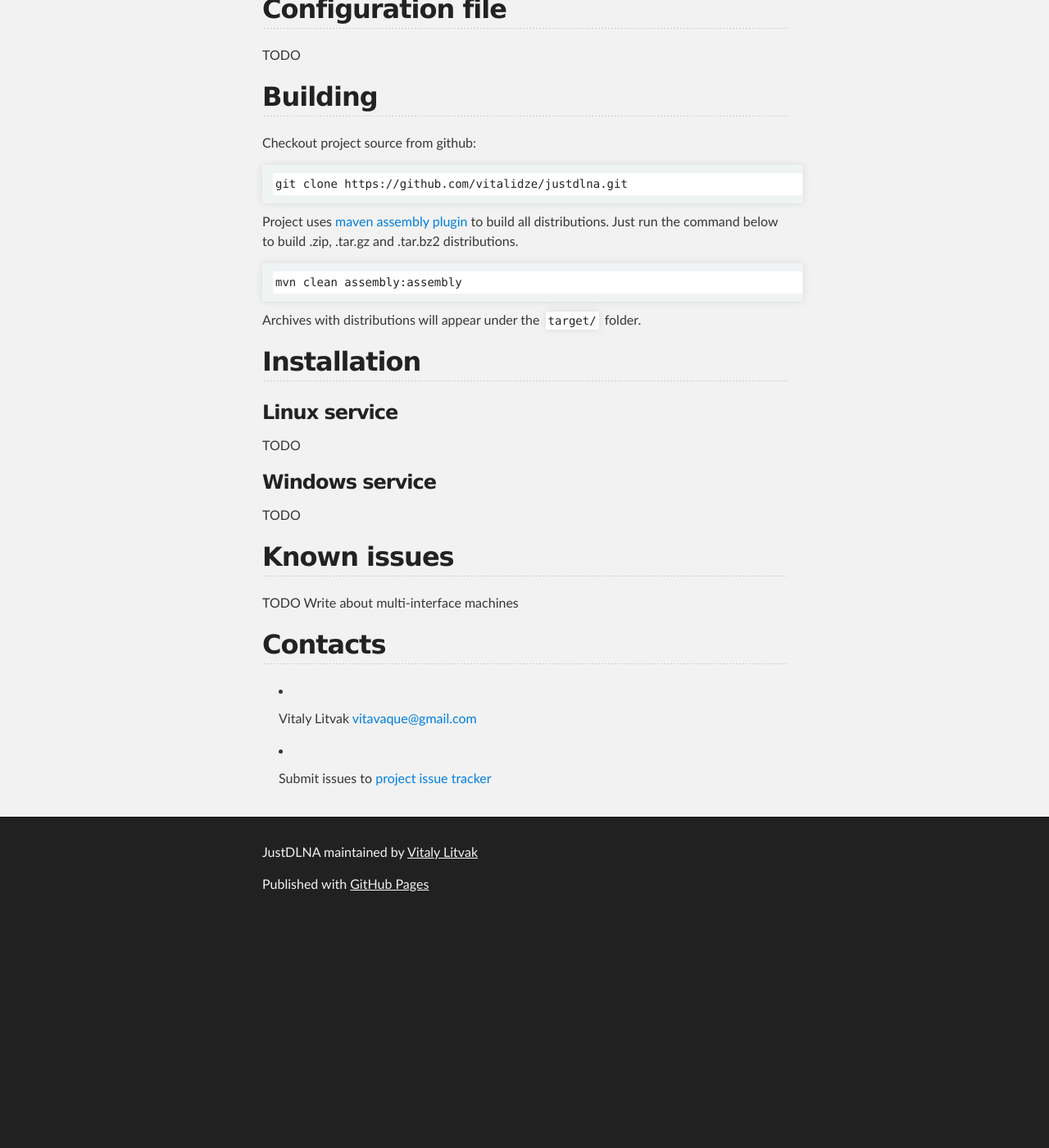
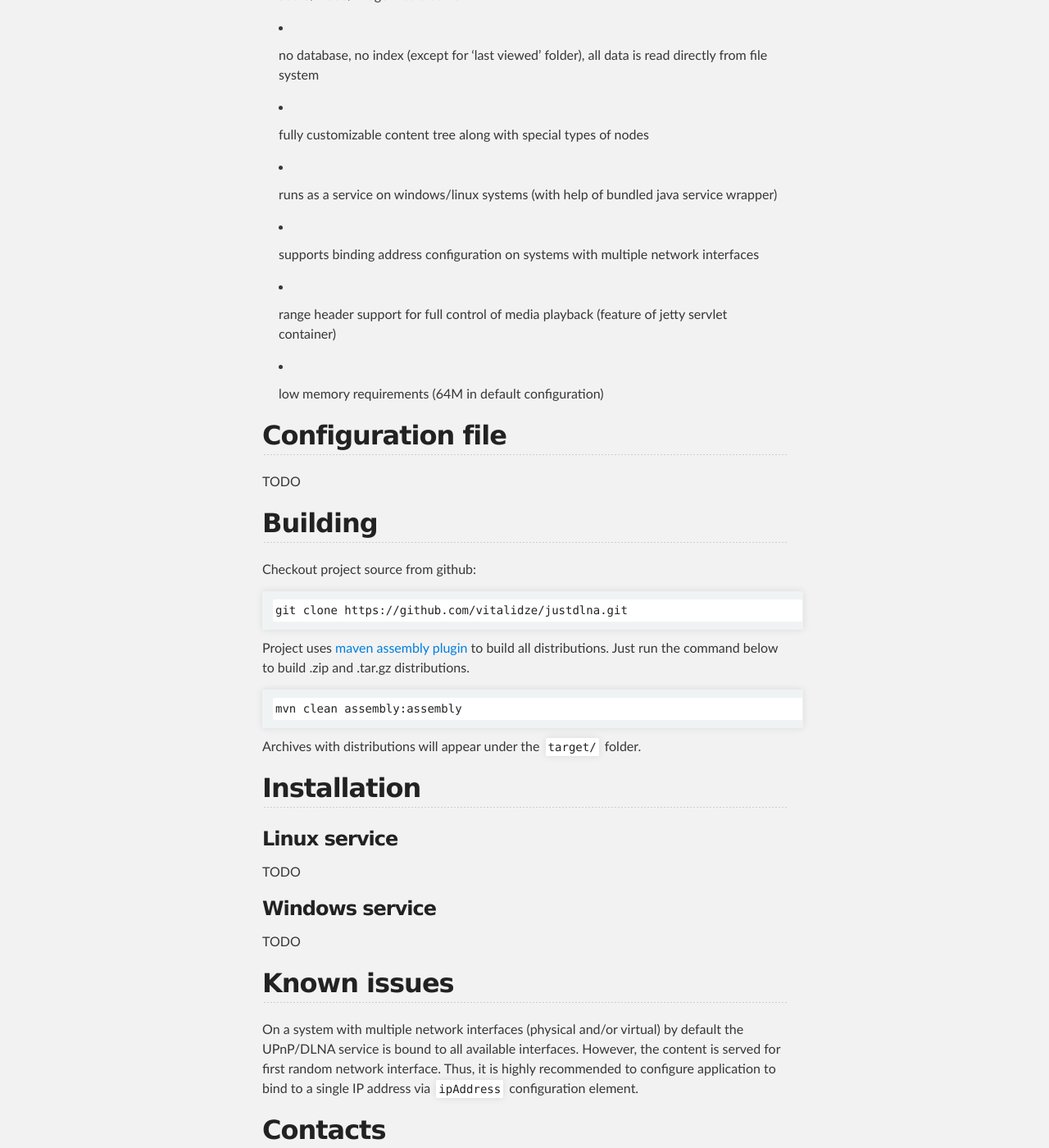
Before and after one commit to vitalidze/justdlna, a Jekyll site: the page built from index.md, in a window 1280 px wide and 1400 px high, scrolled down 599 px. Shown: the whole window at 82% size. Built offline with Jekyll 4.4.1, drawn with Linux system fonts in a browser that asks for light colours; nearby versions of some CDN libraries; Markdown is read by kramdown in place of the engine named in the settings; before the commit the page ends 1724 px from its top, so only the background shows below that; some of the changed text lies outside the part shown.

Commit message:
Updated index page from README.md of master branch

```diff
--- a/index.md
+++ b/index.md
@@ -1,7 +1,6 @@
 ---
 layout: index
 ---
-
 JustDLNA
 ========
 
@@ -9,7 +8,20 @@
 The main goal is to provide a simple open source implementation of UPNP/DLNA service. From my point of view [current server applications](http://en.wikipedia.org/wiki/List_of_UPnP_AV_media_servers_and_clients#UPnP_AV_media_servers) are over-engineered. This should not be THAT hard to deliver media content over a local network.
 
 ## Features
-TODO
+
+* audio/video/image media server
+
+* no database, no index (except for 'last viewed' folder), all data is read directly from file system
+
+* fully customizable content tree along with special types of nodes
+
+* runs as a service on windows/linux systems (with help of bundled java service wrapper)
+
+* supports binding address configuration on systems with multiple network interfaces
+
+* range header support for full control of media playback (feature of jetty servlet container)
+
+* low memory requirements (64M in default configuration)
 
 ## Configuration file
 TODO
@@ -20,7 +32,7 @@
 
     git clone https://github.com/vitalidze/justdlna.git
 
-Project uses [maven assembly plugin](http://maven.apache.org/plugins/maven-assembly-plugin/) to build all distributions. Just run the command below to build .zip, .tar.gz and .tar.bz2 distributions.
+Project uses [maven assembly plugin](http://maven.apache.org/plugins/maven-assembly-plugin/) to build all distributions. Just run the command below to build .zip and .tar.gz distributions.
 
     mvn clean assembly:assembly
 
@@ -35,7 +47,8 @@
 TODO
 
 ## Known issues
-TODO Write about multi-interface machines
+
+On a system with multiple network interfaces (physical and/or virtual) by default the UPnP/DLNA service is bound to all available interfaces. However, the content is served for first random network interface. Thus, it is highly recommended to configure application to bind to a single IP address via `ipAddress` configuration element.
 
 ## Contacts
 
```
